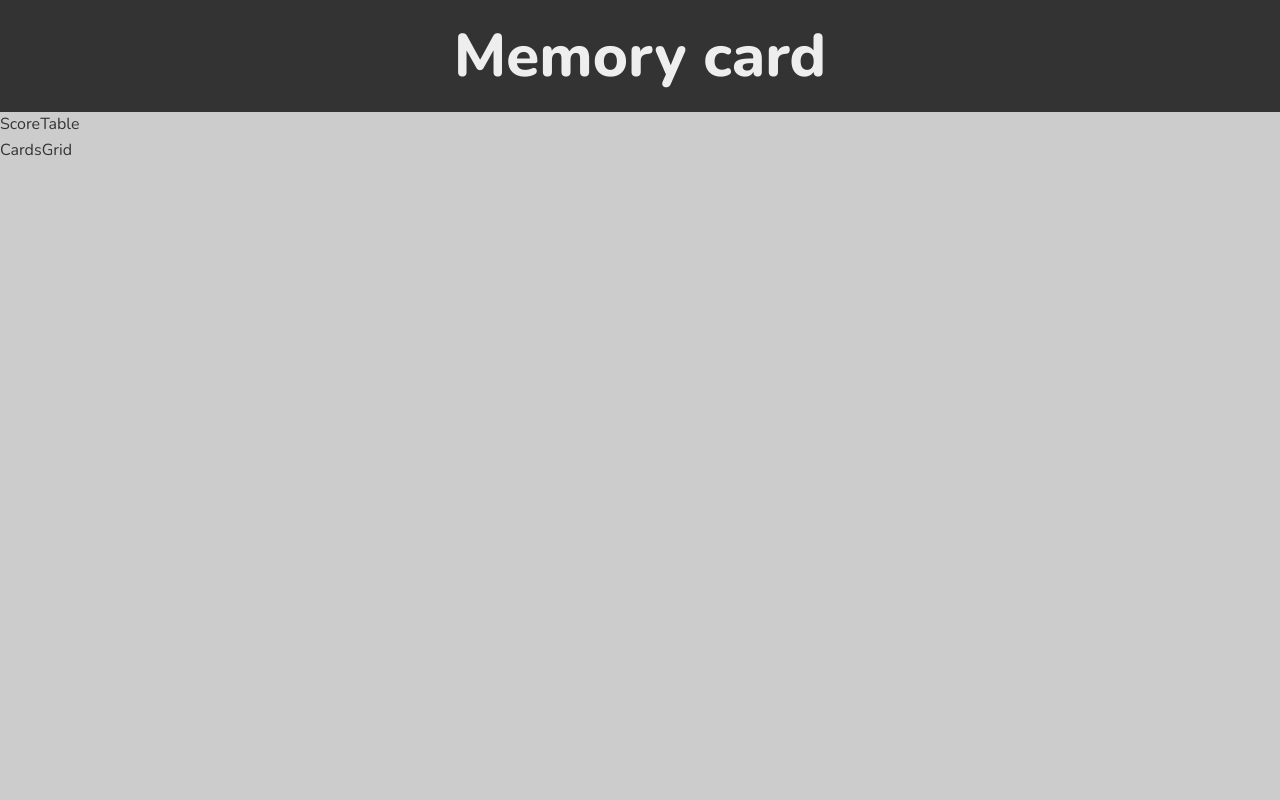
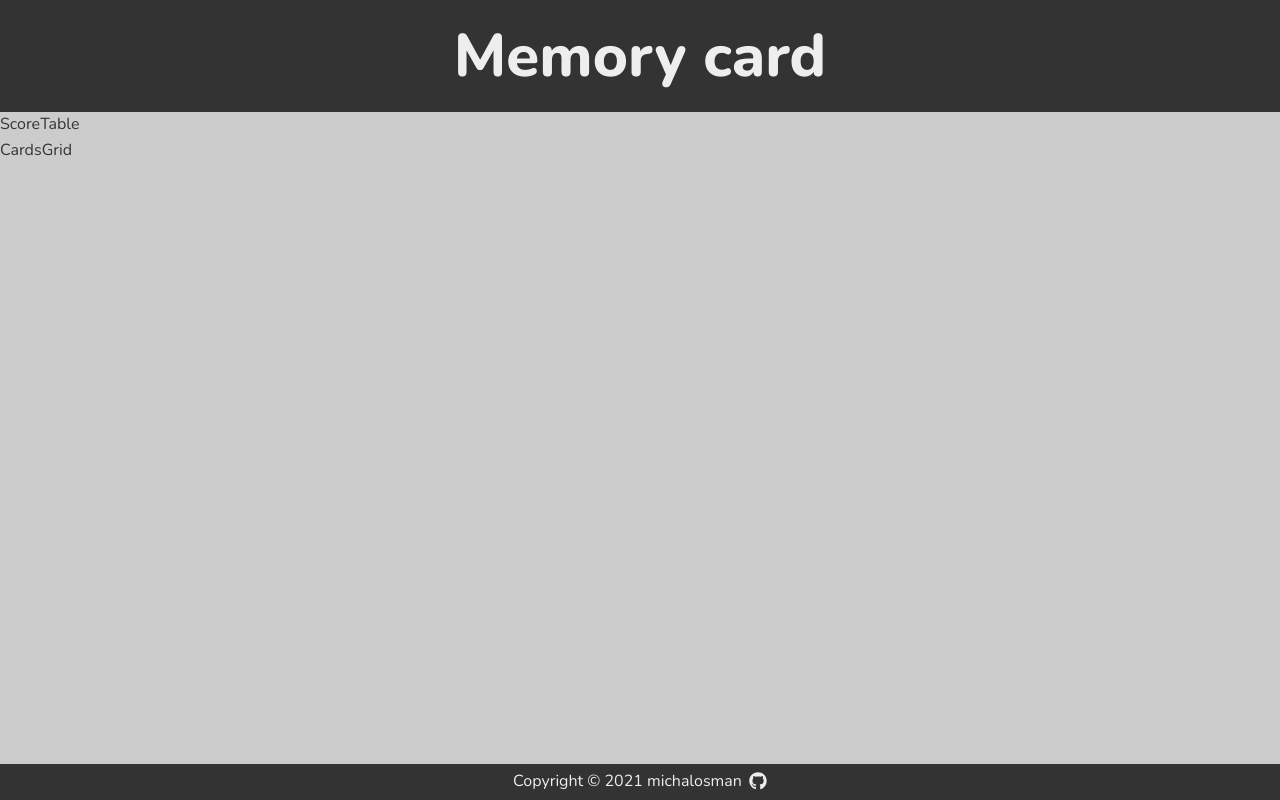
Before and after one commit to michalosman/memory-card, a React (Create React App) app: page / in a window 1280 px wide. Built offline with nearby package versions, Linux system fonts and the light colour scheme.

Commit message:
Finish footer

```diff
--- a/package.json
+++ b/package.json
@@ -8,6 +8,7 @@
     "@testing-library/user-event": "^12.8.3",
     "react": "^17.0.2",
     "react-dom": "^17.0.2",
+    "react-icons": "^4.2.0",
     "react-scripts": "4.0.3",
     "styled-components": "^5.2.3",
     "web-vitals": "^1.1.1"
--- a/src/components/Footer.js
+++ b/src/components/Footer.js
@@ -1,13 +1,45 @@
 import React from 'react'
 import styled from 'styled-components'
-import {FaGithub} from 'react-icons/fa'
+import { FaGithub } from 'react-icons/fa'
 
 const Footer = () => {
-  return <div></div>
+  return (
+    <FooterWrapper>
+      <p>Copyright © 2021 michalosman</p>
+      <GithubLink href="https://github.com/michalosman" target="_blank">
+        <FaGithub />
+      </GithubLink>
+    </FooterWrapper>
+  )
 }
 
 const FooterWrapper = styled.footer`
+  position: absolute;
+  bottom: 0;
+  left: 0;
+  display: flex;
+  align-items: center;
+  justify-content: center;
+  width: 100%;
+  padding: 0.5rem;
+  background-color: ${({ theme }) => theme.colors.dark};
+  color: ${({ theme }) => theme.colors.light};
+`
 
+const GithubLink = styled.a`
+  display: flex;
+  padding-bottom: 0.3rem;
+  margin-left: 0.7rem;
+  color: ${({ theme }) => theme.colors.light};
+  font-size: 1.8rem;
+
+  &:hover {
+    color: ${({ theme }) => theme.colors.lightHover};
+  }
+
+  &:active {
+    color: ${({ theme }) => theme.colors.lightActive};
+  }
 `
 
 export default Footer
```
Also changed, not shown: 1 other file (tests, documents, lock files or other folders).
